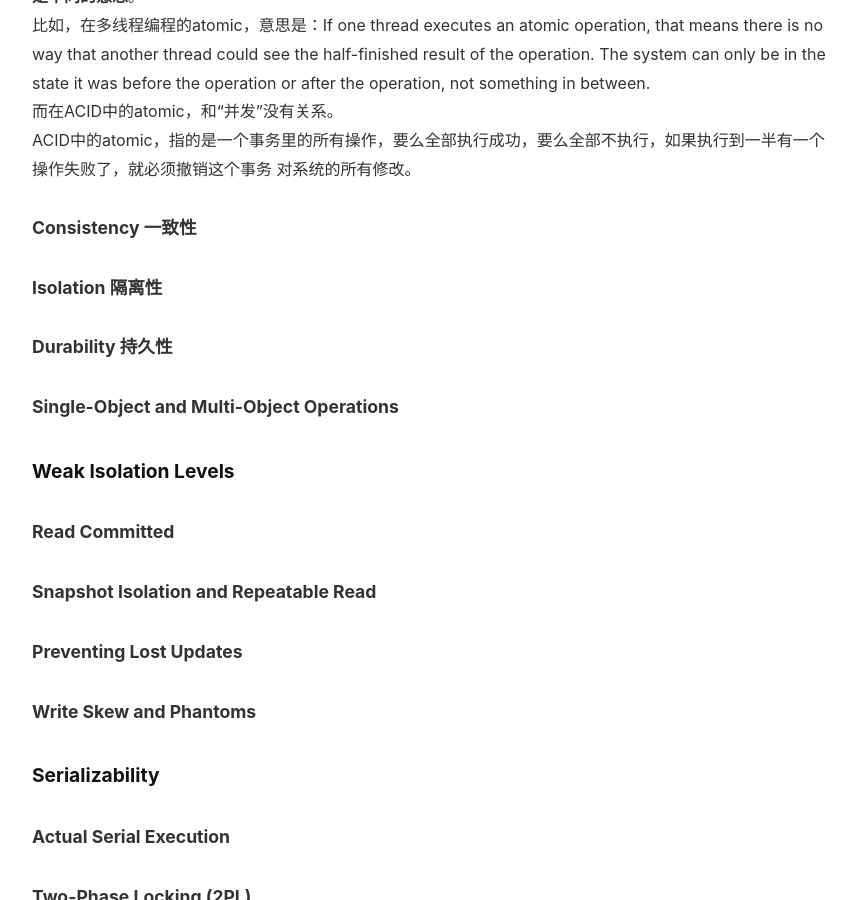
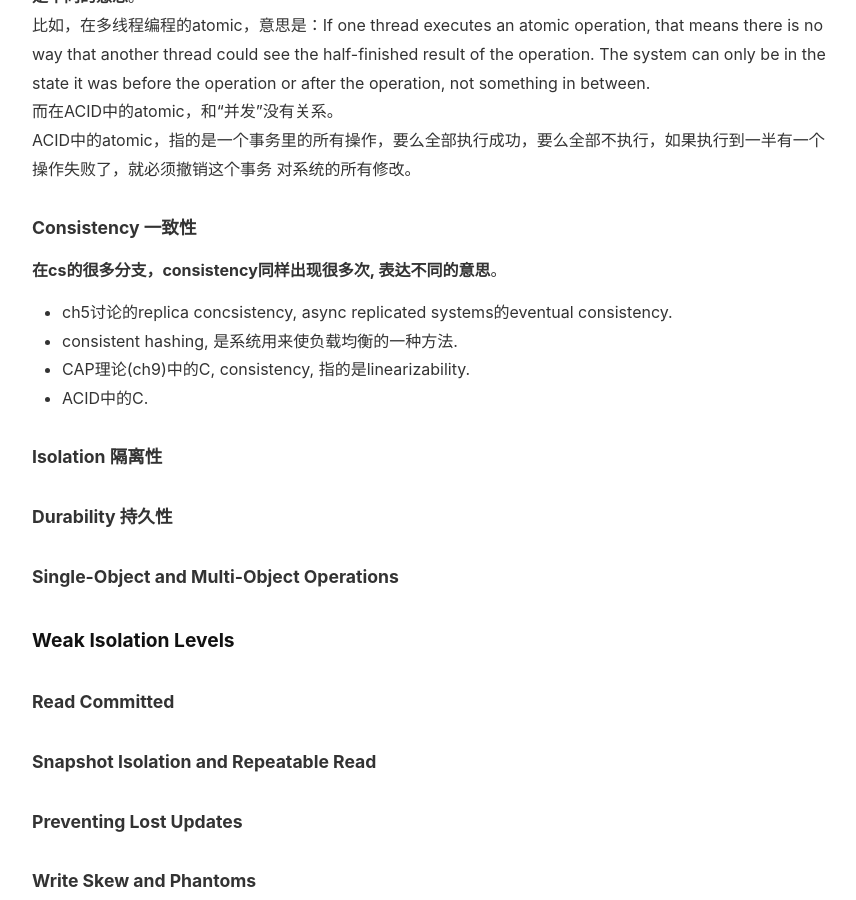
Before and after one commit to fukua95/fukua95.github.io, a Jekyll site: the page built from _posts/2020-03-16-Designing-Data-Intensive-Applications.md, in a window 1280 px wide and 900 px high, scrolled down 7808 px. Shown: the whole window, without its empty margins (88-944 px from the left). Built offline with Jekyll 4.4.1, drawn with Linux system fonts in a browser that asks for light colours; nearby versions of some CDN libraries; comment, search, counter and statistics services are not loaded.

Commit message:
Update 2020-03-16-Designing-Data-Intensive-Applications.md

```diff
--- a/_posts/2020-03-16-Designing-Data-Intensive-Applications.md
+++ b/_posts/2020-03-16-Designing-Data-Intensive-Applications.md
@@ -221,6 +221,14 @@ ACID中的atomic，指的是一个事务里的所有操作，要么全部执行
 对系统的所有修改。
 
 #### Consistency 一致性
+**在cs的很多分支，consistency同样出现很多次, 表达不同的意思**。
+- ch5讨论的replica concsistency, async replicated systems的eventual consistency.
+- consistent hashing, 是系统用来使负载均衡的一种方法.
+- CAP理论(ch9)中的C, consistency, 指的是linearizability.
+- ACID中的C.
+
+
+
 #### Isolation 隔离性
 #### Durability 持久性
 #### Single-Object and Multi-Object Operations
```
